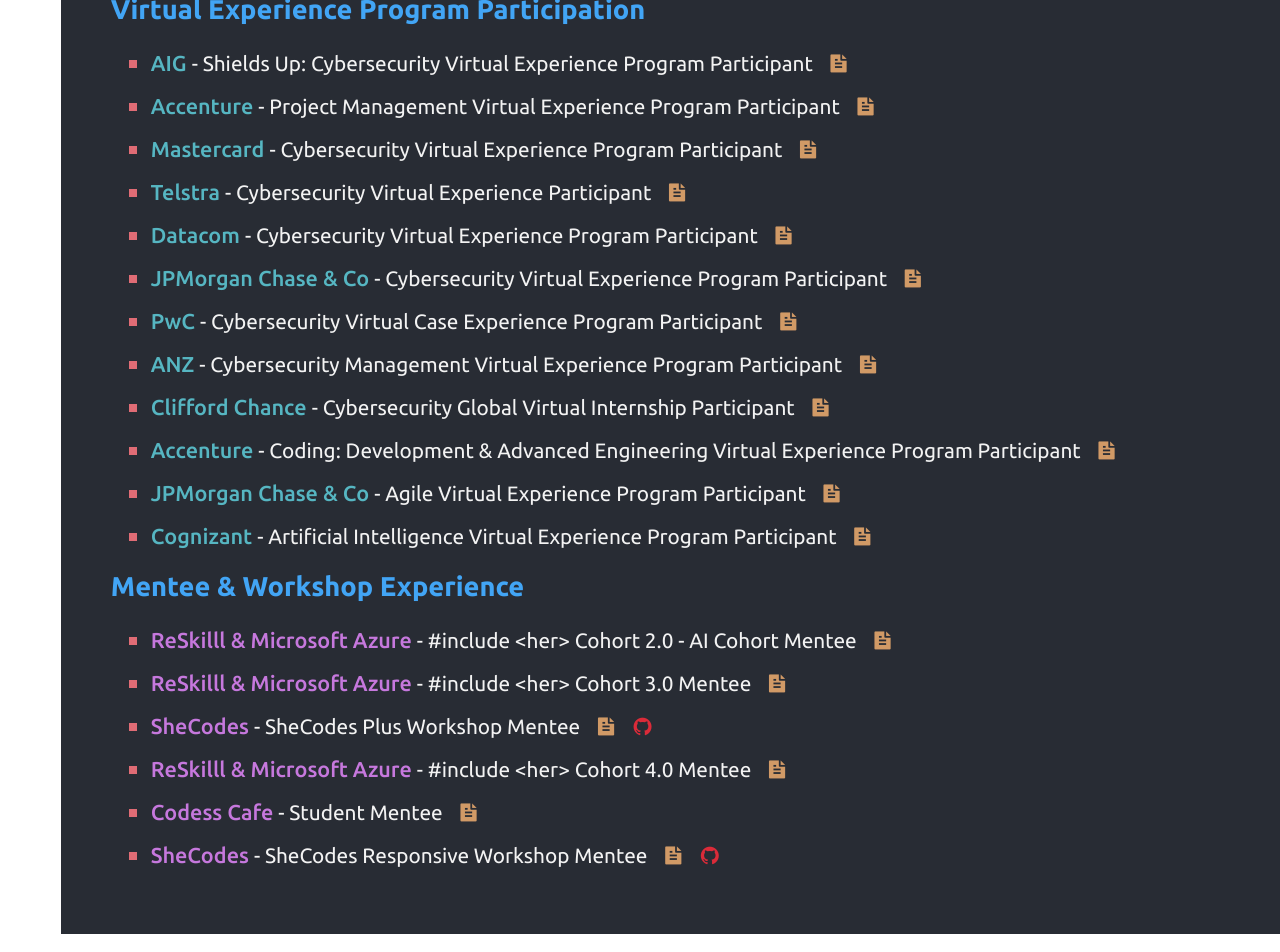
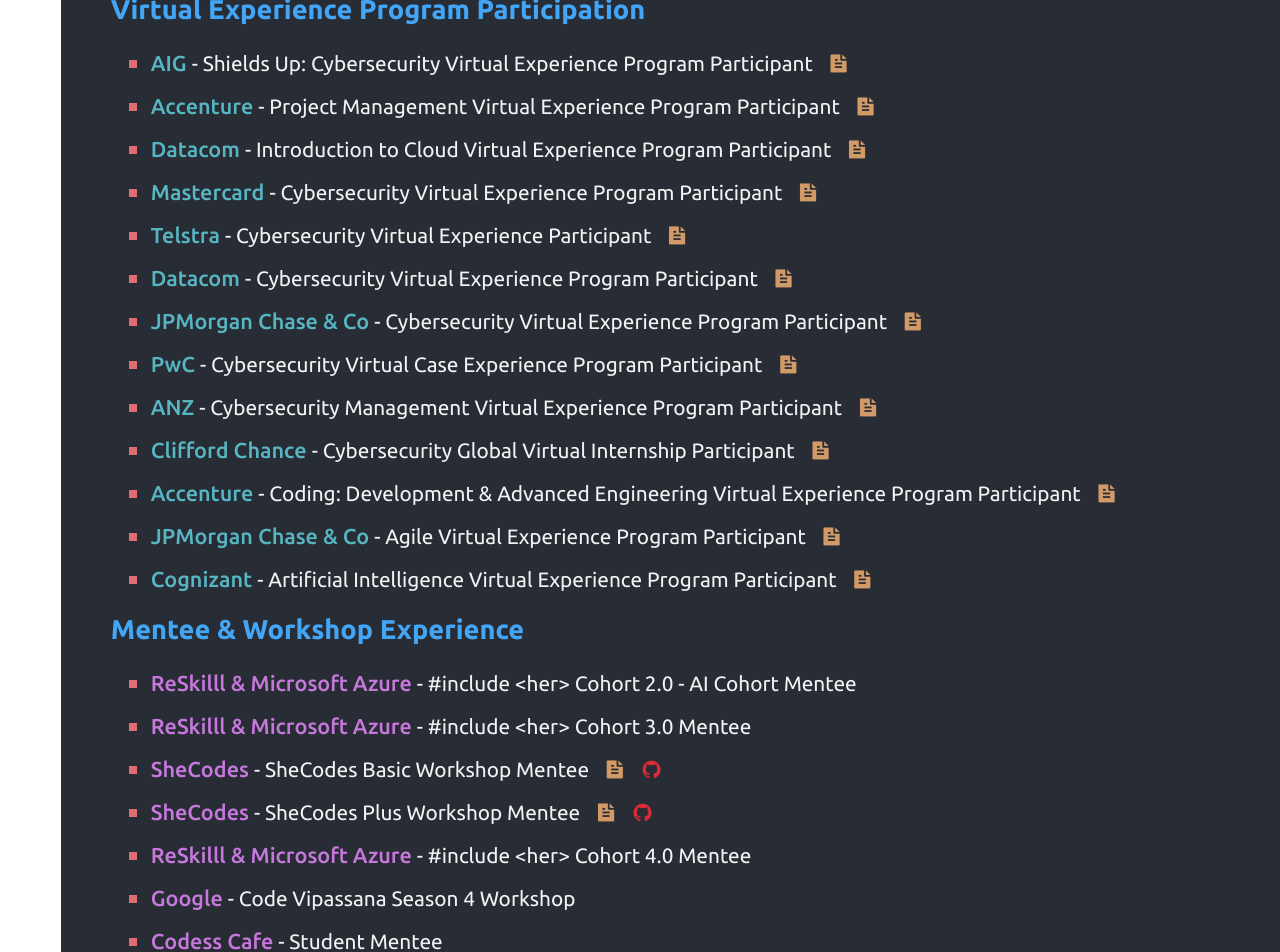
Before and after one commit to fromjyce/Jayashre, a React (Create React App) app: page /experience in a window 1280 px wide. Shown: the part 2160-3112 px from the top of the page. Built offline with nearby package versions, Linux system fonts and the light colour scheme.

Commit message:
added links

```diff
--- a/src/components/Experience.js
+++ b/src/components/Experience.js
@@ -4,8 +4,8 @@ import "../styles/Experience.css";
 
 function Experience () {
     return (
-      <div className="experience-main-container">
-        <div className="experience-actual-container" id="experience">
+      <div id="experience" className="experience-main-container">
+        <div className="experience-actual-container">
           <h1 className="experience-title">experience</h1>
           <div className="internship-experience-container">
             <h2 className="internship-main-title">Positions</h2>
@@ -18,7 +18,7 @@ function Experience () {
                     </div>
                     <a
                       className="experience-link-icon"
-                      href="/#"
+                      href="https://github.com/fromjyce/Visual-Based-Malware-Classification"
                       target="_blank"
                       rel="noopener noreferrer"
                     >
@@ -73,7 +73,7 @@ function Experience () {
                     </div>
                     <a
                       className="experience-link-icon"
-                      href="/#"
+                      href="https://github.com/fromjyce/InfoAidTechPrograms"
                       target="_blank"
                       rel="noopener noreferrer"
                     >
@@ -113,7 +113,7 @@ function Experience () {
                     </div>
                     <a
                       className="experience-link-icon"
-                      href="/#"
+                      href="https://github.com/fromjyce/CodSoftPrograms"
                       target="_blank"
                       rel="noopener noreferrer"
                     >
@@ -154,7 +154,7 @@ function Experience () {
                     </div>
                     <a
                       className="experience-link-icon"
-                      href="/#"
+                      href="https://github.com/fromjyce/OasisInfoBytePrograms"
                       target="_blank"
                       rel="noopener noreferrer"
                     >
@@ -195,7 +195,7 @@ function Experience () {
                     </div>
                     <a
                       className="experience-link-icon"
-                      href="/#"
+                      href="https://github.com/fromjyce/CodeAlphaPrograms"
                       target="_blank"
                       rel="noopener noreferrer"
                     >
@@ -287,7 +287,7 @@ function Experience () {
                     </div>
                     <a
                       className="experience-link-icon"
-                      href="/#"
+                      href="https://github.com/fromjyce/InternPePrograms"
                       target="_blank"
                       rel="noopener noreferrer"
                     >
@@ -325,7 +325,7 @@ function Experience () {
                 <strong className="company-name">AIG </strong>- Shields Up:
                 Cybersecurity Virtual Experience Program Participant
                 <a
-                  href="/#"
+                  href="https://drive.google.com/file/d/10oYpeOA89BCWXSthgq7nEZoWv6GcZPBj/view?usp=sharing"
                   className="virtual-icon-link"
                   target="_blank"
                   rel="noopener noreferrer"
@@ -337,7 +337,19 @@ function Experience () {
                 <strong className="company-name">Accenture </strong>- Project
                 Management Virtual Experience Program Participant
                 <a
-                  href="/#"
+                  href="https://drive.google.com/file/d/1w7yeuRAZchHDU4bPoPOmpth5G2xwBrt3/view?usp=sharing"
+                  className="virtual-icon-link"
+                  target="_blank"
+                  rel="noopener noreferrer"
+                >
+                  <i class="ri-file-text-fill ve-certificate-icon"></i>
+                </a>
+              </li>
+              <li className="virtual-exp-list-item">
+                <strong className="company-name">Datacom </strong>- Introduction
+                to Cloud Virtual Experience Program Participant
+                <a
+                  href="https://drive.google.com/file/d/1lJxrzicpTptLrmwPIUVp4-LkJVIOYVJD/view?usp=sharing"
                   className="virtual-icon-link"
                   target="_blank"
                   rel="noopener noreferrer"
@@ -349,7 +361,7 @@ function Experience () {
                 <strong className="company-name">Mastercard </strong>-
                 Cybersecurity Virtual Experience Program Participant
                 <a
-                  href="/#"
+                  href="https://drive.google.com/file/d/1yl6xdltwzcEnx0dtEwa9HnL8tA7Lm3yv/view?usp=sharing"
                   className="virtual-icon-link"
                   target="_blank"
                   rel="noopener noreferrer"
@@ -361,7 +373,7 @@ function Experience () {
                 <strong className="company-name">Telstra </strong>-
                 Cybersecurity Virtual Experience Participant
                 <a
-                  href="/#"
+                  href="https://drive.google.com/file/d/1SrE4vhBoXjxqJOMkKIk4BG001vaFpxvM/view?usp=sharing"
                   className="virtual-icon-link"
                   target="_blank"
                   rel="noopener noreferrer"
@@ -373,7 +385,7 @@ function Experience () {
                 <strong className="company-name">Datacom </strong>-
                 Cybersecurity Virtual Experience Program Participant
                 <a
-                  href="/#"
+                  href="https://drive.google.com/file/d/1UxDwUtjhGu7cp0FXt43gi5R8YN3YqMGS/view?usp=sharing"
                   className="virtual-icon-link"
                   target="_blank"
                   rel="noopener noreferrer"
@@ -385,7 +397,7 @@ function Experience () {
                 <strong className="company-name">JPMorgan Chase & Co </strong>-
                 Cybersecurity Virtual Experience Program Participant
                 <a
-                  href="/#"
+                  href="https://drive.google.com/file/d/1P5hPAJ4Mu4ai5OpaMgKDM-Jn6jZK2gh3/view?usp=sharing"
                   className="virtual-icon-link"
                   target="_blank"
                   rel="noopener noreferrer"
@@ -397,7 +409,7 @@ function Experience () {
                 <strong className="company-name">PwC </strong>- Cybersecurity
                 Virtual Case Experience Program Participant
                 <a
-                  href="/#"
+                  href="https://drive.google.com/file/d/1JaVzot87MvnxoTvr2Yu0fD3SEOYnkPR_/view?usp=sharing"
                   className="virtual-icon-link"
                   target="_blank"
                   rel="noopener noreferrer"
@@ -409,7 +421,7 @@ function Experience () {
                 <strong className="company-name">ANZ </strong>- Cybersecurity
                 Management Virtual Experience Program Participant
                 <a
-                  href="/#"
+                  href="https://drive.google.com/file/d/1yAyF-W5VrkRPT2vJDdbA0eUREFvyr8Bg/view?usp=sharing"
                   className="virtual-icon-link"
                   target="_blank"
                   rel="noopener noreferrer"
@@ -421,7 +433,7 @@ function Experience () {
                 <strong className="company-name">Clifford Chance </strong>-
                 Cybersecurity Global Virtual Internship Participant
                 <a
-                  href="/#"
+                  href="https://drive.google.com/file/d/1pGAi27YnkJyPa1VpPBwOG6BcvHTW-e2b/view?usp=sharing"
                   className="virtual-icon-link"
                   target="_blank"
                   rel="noopener noreferrer"
@@ -434,7 +446,7 @@ function Experience () {
                 Development & Advanced Engineering Virtual Experience Program
                 Participant
                 <a
-                  href="/#"
+                  href="https://drive.google.com/file/d/1ZRMgLFVRzoINeBROBL_RtQ5W3wTrzvyS/view?usp=sharing"
                   className="virtual-icon-link"
                   target="_blank"
                   rel="noopener noreferrer"
@@ -446,7 +458,7 @@ function Experience () {
                 <strong className="company-name">JPMorgan Chase & Co </strong>-
                 Agile Virtual Experience Program Participant
                 <a
-                  href="/#"
+                  href="https://drive.google.com/file/d/1_SnjRI2mNSw5FXeSSQm94s_lPkUHox2i/view?usp=sharing"
                   className="virtual-icon-link"
                   target="_blank"
                   rel="noopener noreferrer"
@@ -458,7 +470,7 @@ function Experience () {
                 <strong className="company-name">Cognizant </strong>- Artificial
                 Intelligence Virtual Experience Program Participant
                 <a
-                  href="/#"
+                  href="https://drive.google.com/file/d/17lEy2FlKBTisG1r-s4-LYBA5Nhc3JqBy/view?usp=sharing"
                   className="virtual-icon-link"
                   target="_blank"
                   rel="noopener noreferrer"
@@ -476,39 +488,50 @@ function Experience () {
                   ReSkilll & Microsoft Azure{" "}
                 </strong>
                 - #include &lt;her&gt; Cohort 2.0 - AI Cohort Mentee
+              </li>
+              <li className="mentee-exp-list-item">
+                <strong className="me-company-name">
+                  ReSkilll & Microsoft Azure{" "}
+                </strong>
+                - #include &lt;her&gt; Cohort 3.0 Mentee
+              </li>
+              <li className="mentee-exp-list-item">
+                <strong className="me-company-name">SheCodes </strong>- SheCodes
+                Basic Workshop Mentee
                 <a
-                  href="/#"
+                  href="https://www.shecodes.io/certificates/18aa1523af82516a229ea6de6653974c"
                   className="mentee-icon-link"
                   target="_blank"
                   rel="noopener noreferrer"
                 >
                   <i class="ri-file-text-fill me-certificate-icon"></i>
                 </a>
+                <a
+                  href="https://github.com/fromjyce/SheCodes/tree/main/SheCodesBasics"
+                  className="mentee-icon-link"
+                  target="_blank"
+                  rel="noopener noreferrer"
+                >
+                  <i class="ri-github-fill me-certificate-icon-github"></i>
+                </a>
               </li>
               <li className="mentee-exp-list-item">
-                <strong className="me-company-name">
-                  ReSkilll & Microsoft Azure{" "}
-                </strong>
-                - #include &lt;her&gt; Cohort 3.0 Mentee
+                <strong className="me-company-name">SheCodes </strong>- SheCodes
+                Plus Workshop Mentee
                 <a
-                  href="/#"
+                  href="https://www.shecodes.io/certificates/ba7c2130b4fca4629ec6f2733ef6d6ec"
                   className="mentee-icon-link"
                   target="_blank"
                   rel="noopener noreferrer"
                 >
                   <i class="ri-file-text-fill me-certificate-icon"></i>
                 </a>
-              </li>
-              <li className="mentee-exp-list-item">
-                <strong className="me-company-name">SheCodes </strong>- SheCodes
-                Plus Workshop Mentee
                 <a
-                  href="/#"
+                  href="https://github.com/fromjyce/SheCodes/tree/main/SheCodesPlus"
                   className="mentee-icon-link"
                   target="_blank"
                   rel="noopener noreferrer"
                 >
-                  <i class="ri-file-text-fill me-certificate-icon"></i>
                   <i class="ri-github-fill me-certificate-icon-github"></i>
                 </a>
               </li>
@@ -517,39 +540,41 @@ function Experience () {
                   ReSkilll & Microsoft Azure{" "}
                 </strong>
                 - #include &lt;her&gt; Cohort 4.0 Mentee
+              </li>
+              <li className="mentee-exp-list-item">
+                <strong className="me-company-name">Google </strong>- Code
+                Vipassana Season 4 Workshop
+              </li>
+              <li className="mentee-exp-list-item">
+                <strong className="me-company-name">Codess Cafe </strong>-
+                Student Mentee
+              </li>
+              <li className="mentee-exp-list-item">
+                <strong className="me-company-name">Google </strong>- Google Immersion Week Workshop
+              </li>
+              <li className="mentee-exp-list-item">
+                <strong className="me-company-name">SheCodes </strong>- SheCodes
+                Responsive Workshop Mentee
                 <a
-                  href="/#"
+                  href="https://www.shecodes.io/certificates/cbfc489663bed3a464d17c1b08787b70"
                   className="mentee-icon-link"
                   target="_blank"
                   rel="noopener noreferrer"
                 >
                   <i class="ri-file-text-fill me-certificate-icon"></i>
                 </a>
-              </li>
-              <li className="mentee-exp-list-item">
-                <strong className="me-company-name">Codess Cafe </strong>-
-                Student Mentee
                 <a
-                  href="/#"
+                  href="https://github.com/fromjyce/SheCodes/tree/main/SheCodesResponsive"
                   className="mentee-icon-link"
                   target="_blank"
                   rel="noopener noreferrer"
                 >
-                  <i class="ri-file-text-fill me-certificate-icon"></i>
+                  <i class="ri-github-fill me-certificate-icon-github"></i>
                 </a>
               </li>
               <li className="mentee-exp-list-item">
-                <strong className="me-company-name">SheCodes </strong>- SheCodes
-                Responsive Workshop Mentee
-                <a
-                  href="/#"
-                  className="mentee-icon-link"
-                  target="_blank"
-                  rel="noopener noreferrer"
-                >
-                  <i class="ri-file-text-fill me-certificate-icon"></i>
-                  <i class="ri-github-fill me-certificate-icon-github"></i>
-                </a>
+                <strong className="me-company-name">Google </strong>- Code
+                Vipassana Season 5 Workshop
               </li>
             </ul>
           </div>
```
